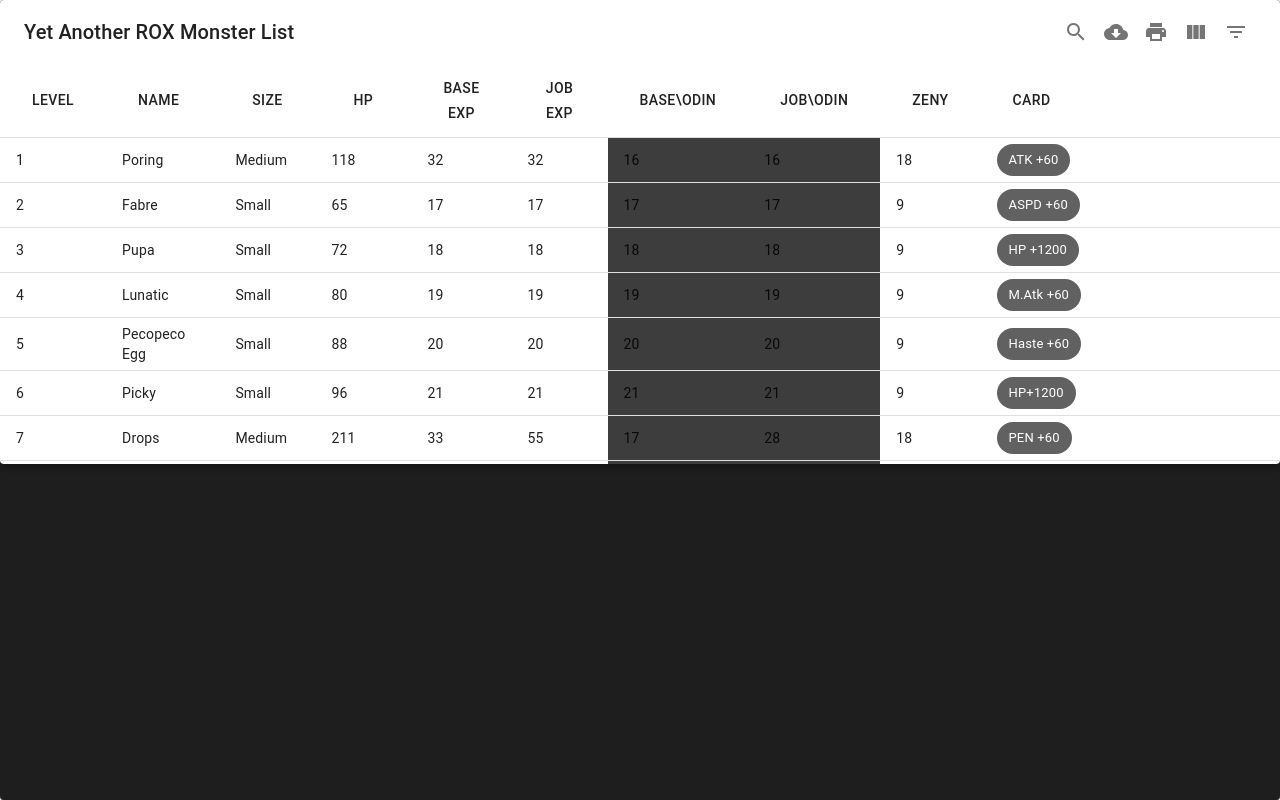
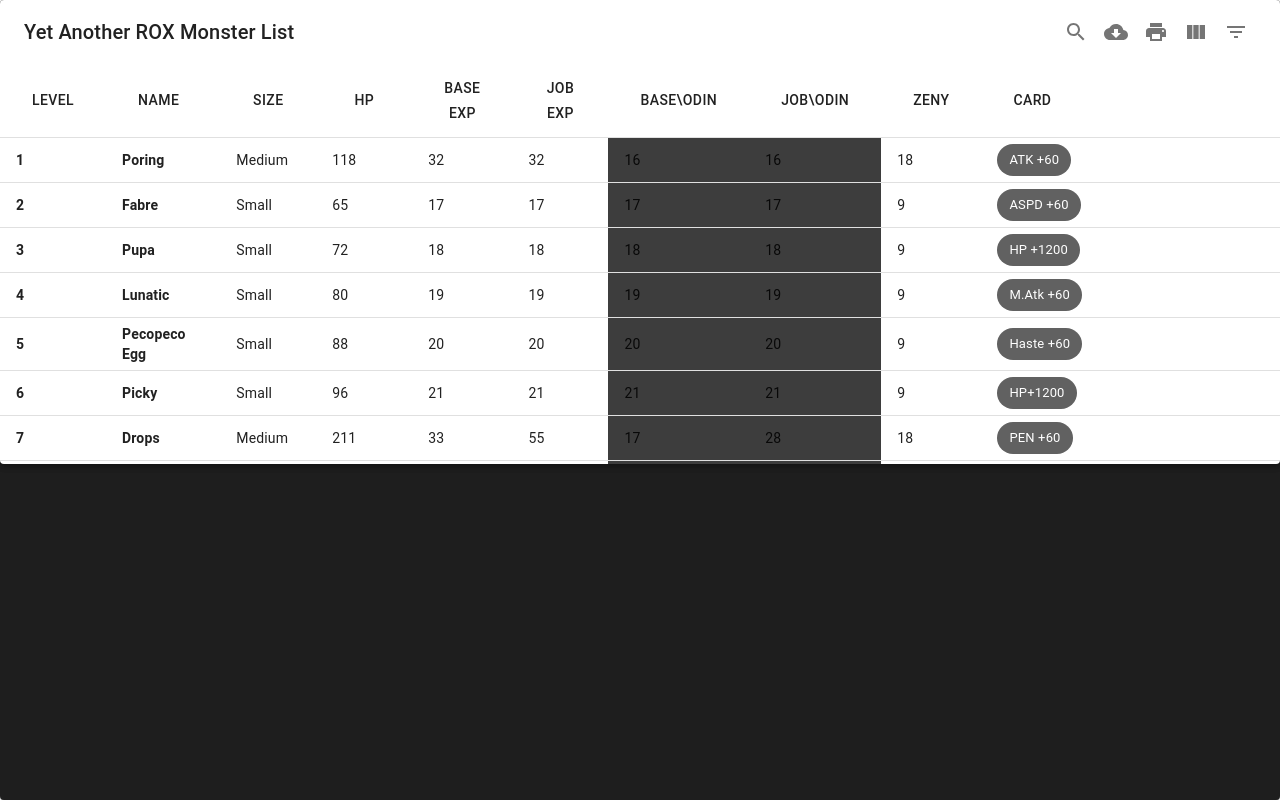
Before and after one commit to keyule/yarml, a React (Create React App) app: page / in a window 1280 px wide. Built offline with nearby package versions, Linux system fonts and the light colour scheme.

Commit message:
bold name

```diff
--- a/src/table.js
+++ b/src/table.js
@@ -19,7 +19,9 @@ function MyTable() {
       options: {
         filter: true,
         filterType: 'custom',
-
+        customBodyRender: (value) => {
+            return <b>{value}</b>;
+          },
         // if the below value is set, these values will be used every time the table is rendered.
         // it's best to let the table internally manage the filterList
         //filterList: [25, 50],
@@ -94,6 +96,9 @@ function MyTable() {
       name: "Name",
       options: {
         filter: false,
+        customBodyRender: (value) => {
+          return <b>{value}</b>;
+        },
       }
     }, {
       label: "Type",
```
